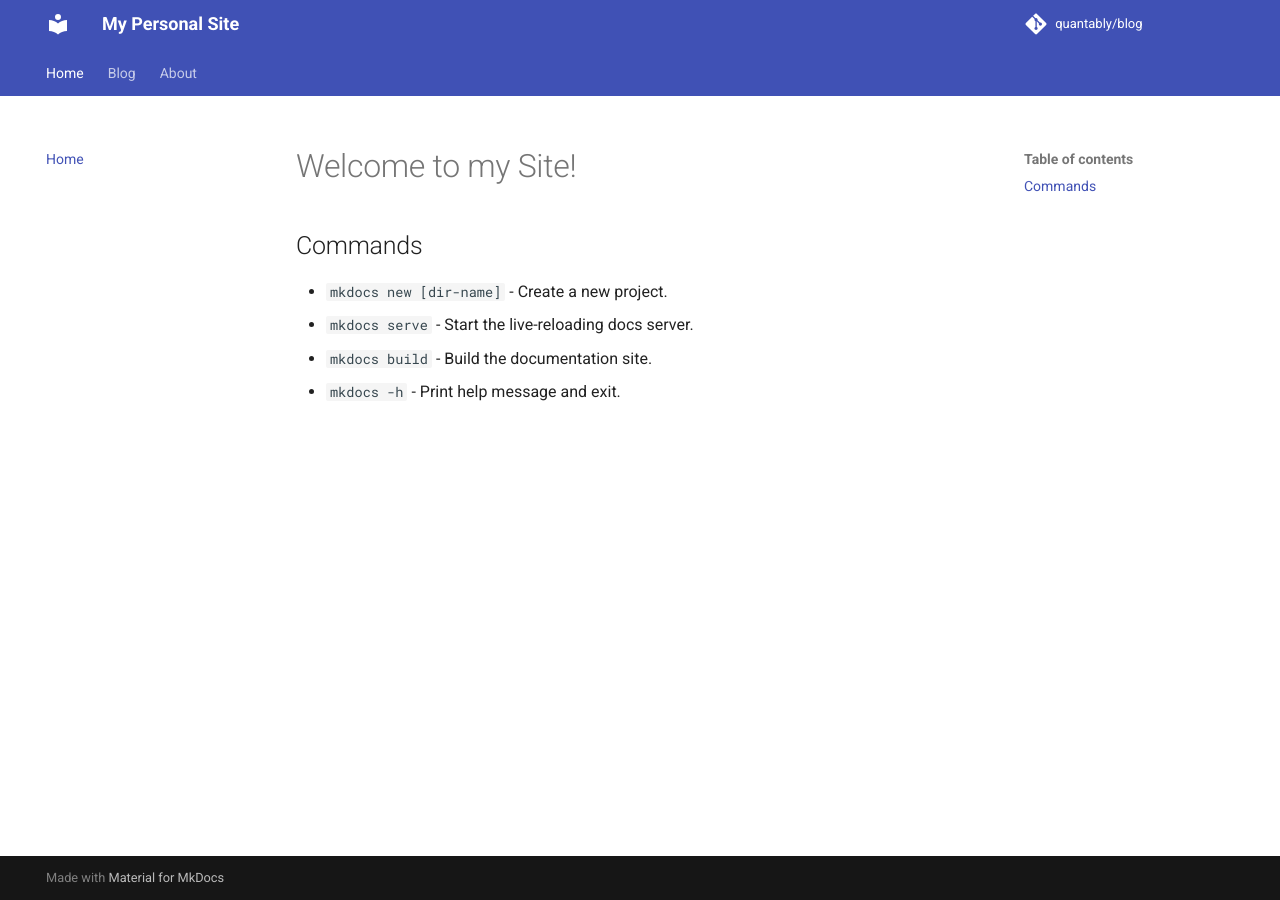
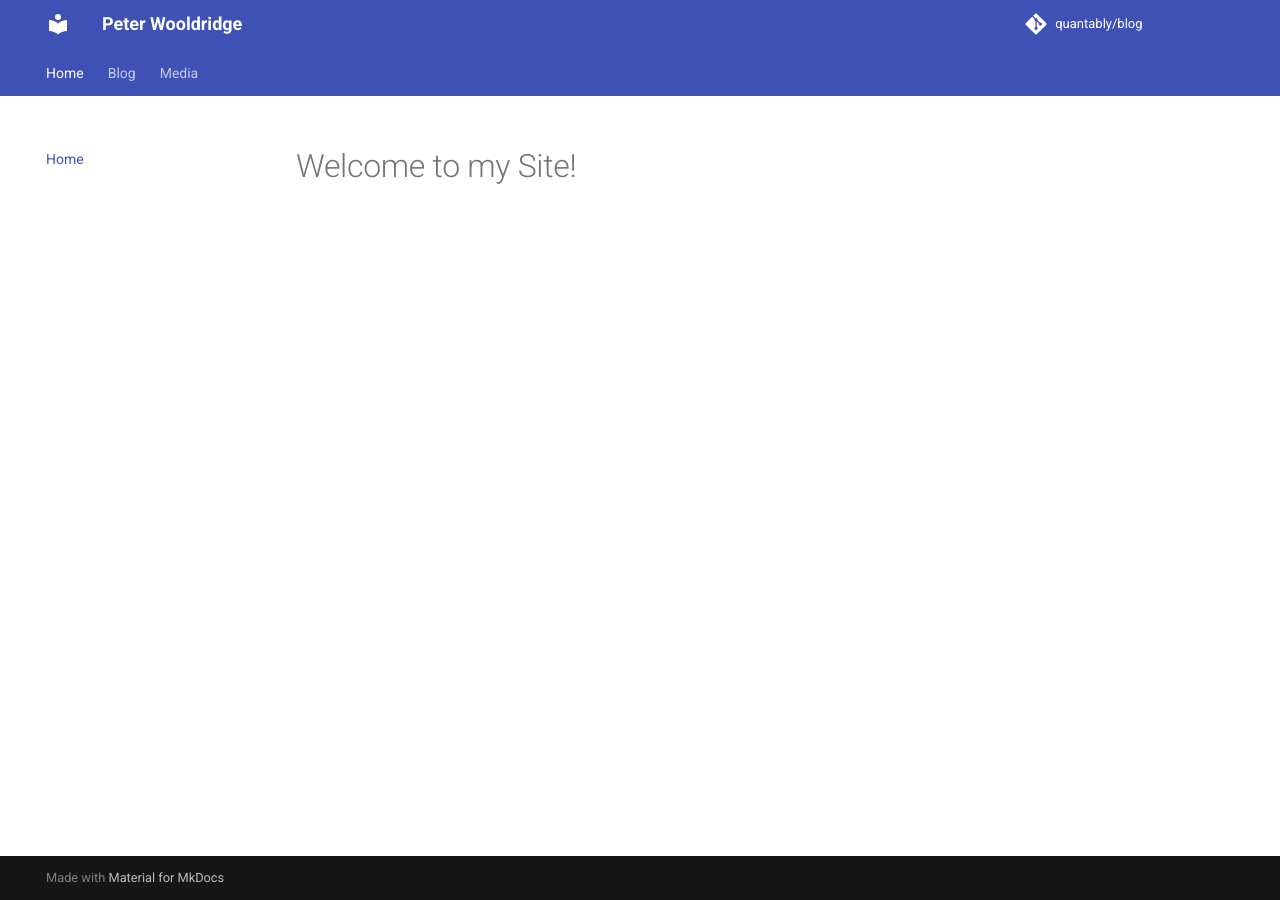
Before and after one commit to pwxn/blog, an MkDocs documentation site: the page built from docs/index.md, in a window 1280 px wide. Built offline with MkDocs 1.6.1 and Material for MkDocs 9.7.7, drawn with Linux system fonts in a browser that asks for light colours; comment, search, counter and statistics services are not loaded.

```diff
--- a/docs/index.md
+++ b/docs/index.md
@@ -1,8 +1 @@
 # Welcome to my Site!
-
-## Commands
-
-* `mkdocs new [dir-name]` - Create a new project.
-* `mkdocs serve` - Start the live-reloading docs server.
-* `mkdocs build` - Build the documentation site.
-* `mkdocs -h` - Print help message and exit.
--- a/mkdocs.yml
+++ b/mkdocs.yml
@@ -1,4 +1,4 @@
-site_name: "My Personal Site"
+site_name: "Peter Wooldridge"
 site_url: https://quantably.co
 repo_url: https://github.com/quantably/blog
 repo_name: quantably/blog
@@ -20,7 +20,7 @@ theme:
 nav:
   - Home: index.md
   - Blog: blog/index.md
-  - About: about.md
+  - Media: media.md
 
 extra:
   analytics:
```
Also changed, not shown: docs/blog/posts/2025-03-16-navigating-the-shift-from-deterministic-to-probabilistic.md (added, +76 -0 lines), docs/media.md (added, +5 -0 lines).
